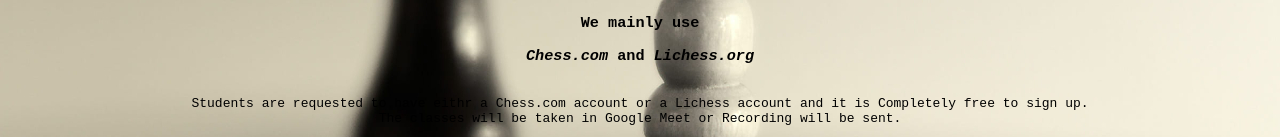
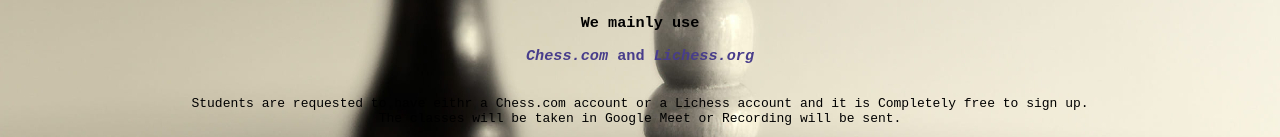
Before and after one commit to SalvinAcademy/dragon, a plain HTML site: page index.html in a window 1280 px wide. Shown: the part 1739-1876 px from the top of the page. Drawn offline with Linux system fonts and the light colour scheme.

Commit message:
Update style.css

```diff
--- a/style.css
+++ b/style.css
@@ -59,3 +59,6 @@ html{
 #tchrsdtls{
     padding-left: 200px;
 }
+.bruh{
+    color:darkslateblue;
+}
```
